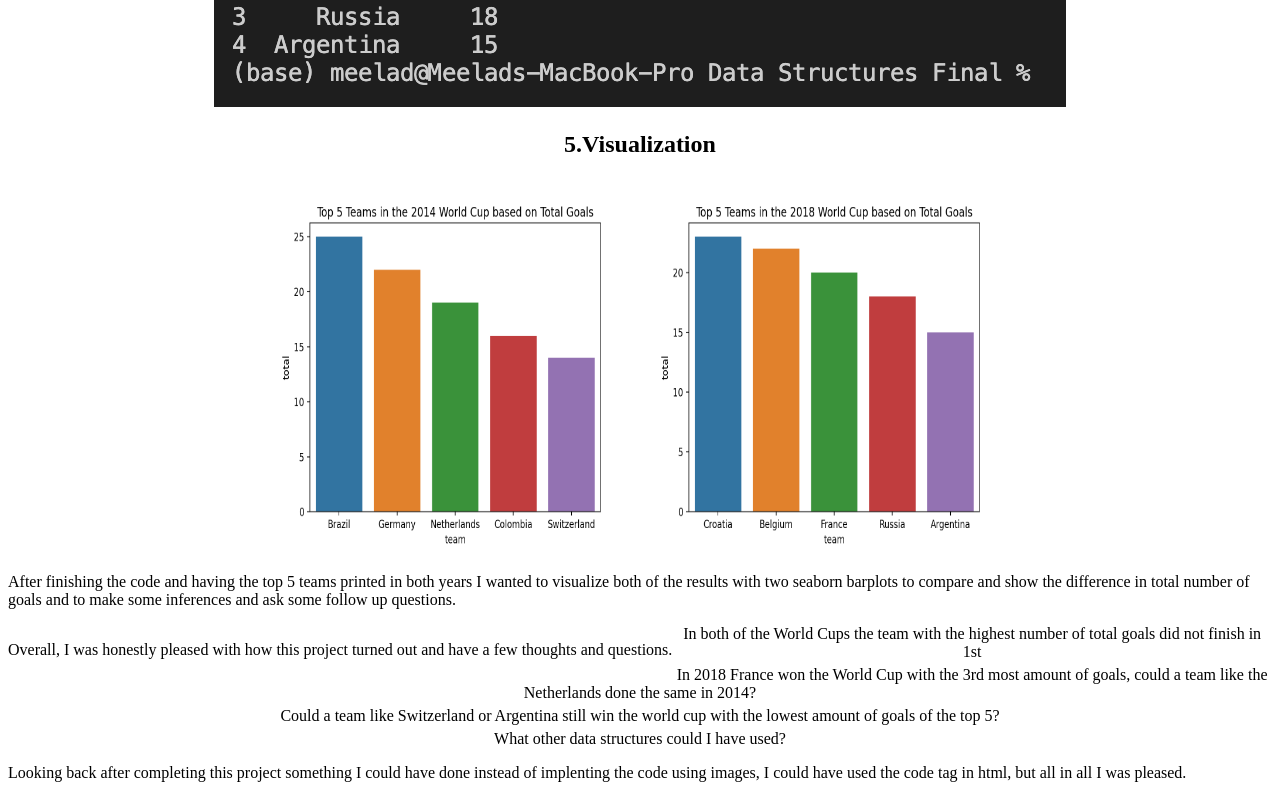
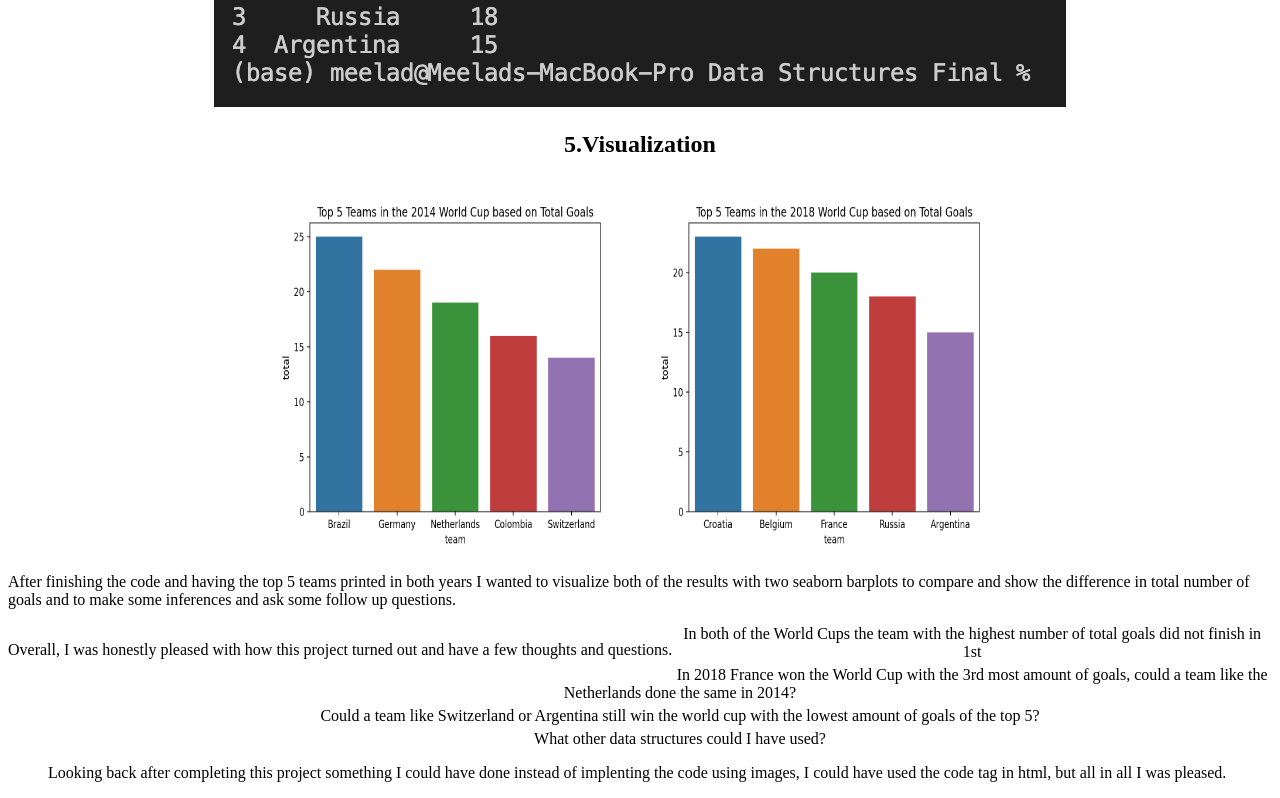
Before and after one commit to Meelad1/Final_project, a plain HTML site: page index.html in a window 1280 px wide. Shown: the part 4385-5183 px from the top of the page. Drawn offline with Linux system fonts and the light colour scheme.

Commit message:
Update index.html

```diff
--- a/index.html
+++ b/index.html
@@ -11,7 +11,7 @@
 	       text-width: 75%;
 	     }
 
-              ul, li, ol {
+              ul, li {
 		 padding: 0;
 		 padding-top: 5px;
 		 margin: 0;
@@ -139,6 +139,7 @@
       </p>
       <p> Overall, I was honestly pleased with how this project turned out and have a few thoughts and questions.</p>
       <ol>
+      <ol class="center">
          <li>In both of the World Cups the team with the highest number of total goals did not finish in 1st</li>
          <li>In 2018 France won the World Cup with the 3rd most amount of goals, could a team like the Netherlands
 	  done the same in 2014?</li>
```
